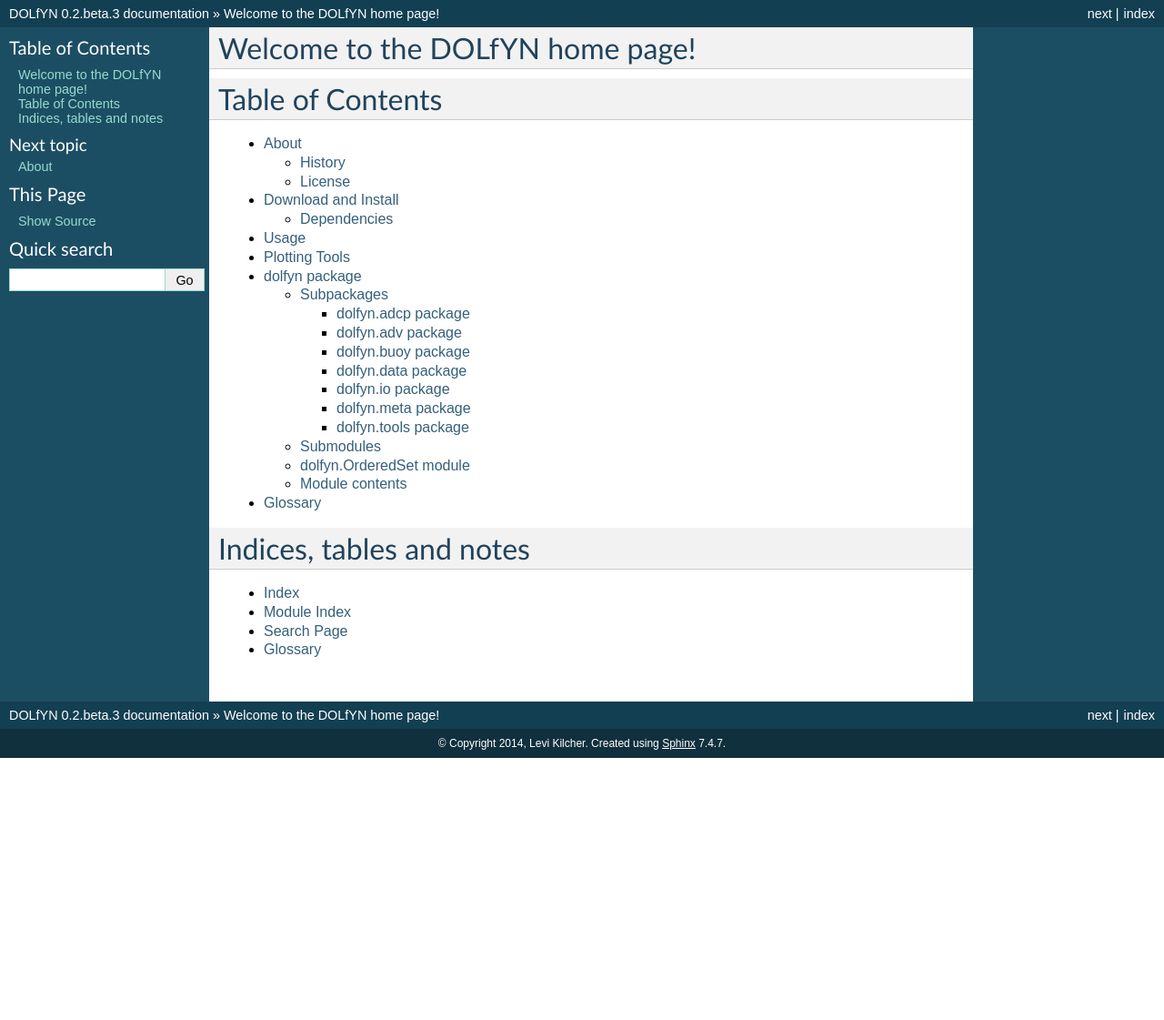
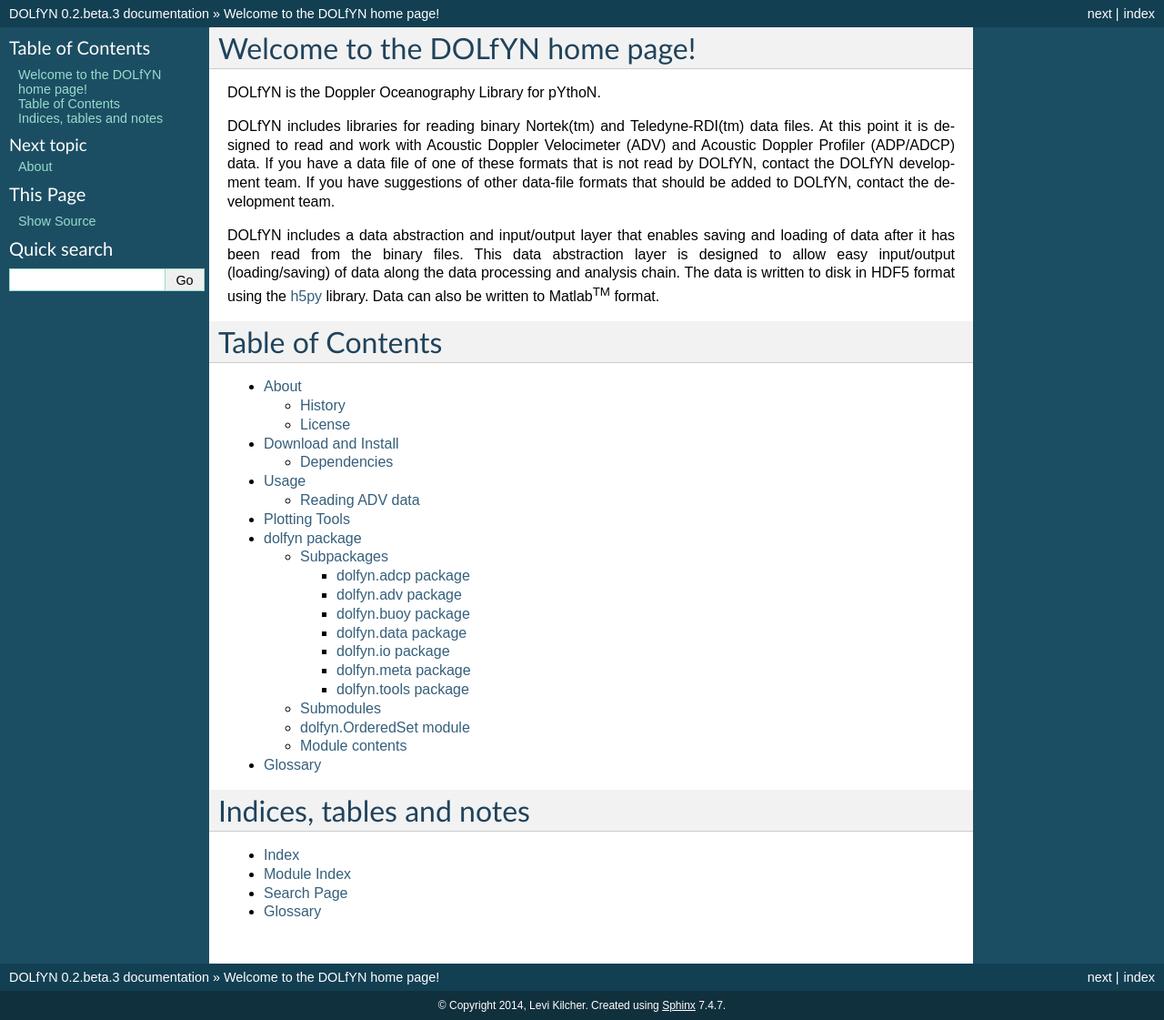
Before and after one commit to lkilcher/dolfyn, a Sphinx documentation site: the page built from doc/source/index.rst, in a window 1280 px wide. Shown: the whole page at 91% size. Built offline with Sphinx 7.4.7, drawn with Linux system fonts in a browser that asks for light colours; before the commit the page ends 900 px from its top, so only the background shows below that.

```diff
--- a/doc/source/index.rst
+++ b/doc/source/index.rst
@@ -4,7 +4,27 @@
    contain the root `toctree` directive.
 
 Welcome to the DOLfYN home page!
-==================================
+================================
+
+DOLfYN is the Doppler Oceanography Library for pYthoN.
+
+DOLfYN includes libraries for reading binary Nortek(tm) and
+Teledyne-RDI(tm) data files.  At this point it is designed to read and
+work with Acoustic Doppler Velocimeter (ADV) and Acoustic Doppler
+Profiler (ADP/ADCP) data.  If you have a data file of one of these
+formats that is not read by DOLfYN, contact the DOLfYN development
+team.  If you have suggestions of other data-file formats that should
+be added to DOLfYN, contact the development team.
+
+DOLfYN includes a data abstraction and input/output layer that enables
+saving and loading of data after it has been read from the binary
+files. This data abstraction layer is designed to allow easy
+input/output (loading/saving) of data along the data processing and
+analysis chain. The data is written to disk in HDF5 format using the
+`h5py <www.h5py.org>`_ library. Data can also be written to Matlab\
+:sup:`TM` format.
+
+
 
 Table of Contents
 =================
--- a/doc/source/install.rst
+++ b/doc/source/install.rst
@@ -3,10 +3,11 @@
 Download and Install
 ====================
 
-|dlfn| can be installed in several different ways depending on your system.  At the most general level, assuming you have Python and NumPy installed, you should be able to simply download |dlfn| from the repository (http://github.com/lkilcher/pyTurbSim\ ). For example, if git is installed, you can::
+|dlfn| can be installed in several different ways depending on your system.  At the most general level, assuming you have Python and NumPy installed, you should be able to simply download |dlfn| from the repository (http://github.com/lkilcher/dolfyn\ ). For example, if git is installed, you can::
+
    $ git clone http://github.com/lkilcher/dolfyn <download_location>
 
-If `<download_location>` is not specified, the repository will be created in the current directory in a new `pyTurbSim` folder. Once you have downloaded |pyts|, you may either:
+If `<download_location>` is not specified, the repository will be created in the current directory in a new `dolfyn` folder. Once you have downloaded |dlfn|, you may either:
 
 a) install it into your Python packages repository by executing the setup.py script::
 
```
Also changed, not shown: README.rst (+21 -7 lines), doc/source/usage.rst (+6 -1 lines).
